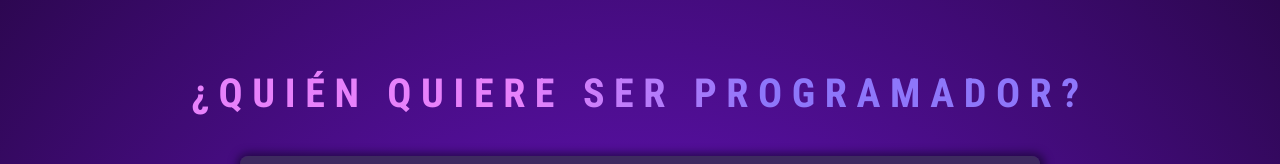
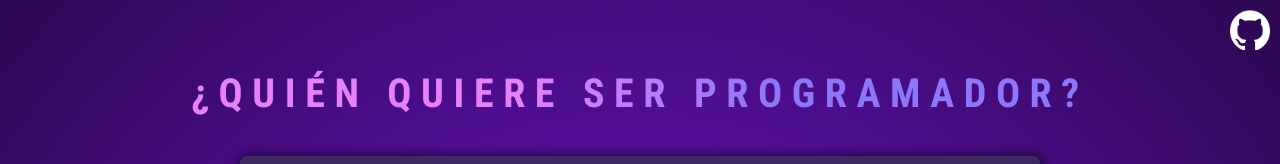
Before and after one commit to ShunTr-dev/react-quiz-app, a React (Vite) app: page / in a window 1280 px wide. Shown: the top 164 px of the page. Built offline with nearby package versions, Linux system fonts and the light colour scheme.

Commit message:
OctoCat logo and url

```diff
--- a/src/App.jsx
+++ b/src/App.jsx
@@ -1,13 +1,16 @@
-import Header from './components/Header';
-import Quiz from './components/Quiz';
+import Header from './components/Header'
+import Quiz from './components/Quiz'
+
+import OctoCat from './components/OctoCat'
 
 function App() {
     return (
         <>
+            <OctoCat url="https://github.com/ShunTr-dev/react-quiz-app" />
             <Header />
             <Quiz />
         </>
-    );
+    )
 }
 
-export default App;
+export default App
--- /dev/null
+++ b/src/components/OctoCat.jsx
@@ -0,0 +1,14 @@
+import octocat from '../assets/github-mark-white.png'
+
+export default function OctoCat({ url }) {
+
+    return (
+        <a
+            href={url}
+            target="_blank"
+            aria-label="View source on GitHub"
+            style={{ position: 'absolute', top: 10, right: 10, zIndex: 10 }}>
+            <img src={octocat} alt="GitHub Octocat" style={{ width: '40px', height: '40px' }} />
+        </a>
+    )
+}
--- a/src/components/Quiz.jsx
+++ b/src/components/Quiz.jsx
@@ -1,30 +1,28 @@
-import { useState, useCallback } from 'react';
+import { useState, useCallback } from 'react'
 
-import QUESTIONS from '../questions.js';
-import Question from './Question.jsx';
-import Summary from './Summary.jsx';
+import QUESTIONS from '../questions.js'
+import Question from './Question.jsx'
+import Summary from './Summary.jsx'
 
 export default function Quiz() {
-    const [userAnswers, setUserAnswers] = useState([]);
+    const [userAnswers, setUserAnswers] = useState([])
 
-    console.log(userAnswers);
-
-    const activeQuestionIndex = userAnswers.length;
-    const quizIsComplete = activeQuestionIndex === QUESTIONS.length;
+    const activeQuestionIndex = userAnswers.length
+    const quizIsComplete = activeQuestionIndex === QUESTIONS.length
 
     const handleSelectAnswer = useCallback(function handleSelectAnswer(selectedAnswer) {
         setUserAnswers((prevUserAnswers) => {
-            return [...prevUserAnswers, selectedAnswer];
-        });
-    }, []);
+            return [...prevUserAnswers, selectedAnswer]
+        })
+    }, [])
 
     if (quizIsComplete) {
-        return <Summary userAnswers={userAnswers} />;
+        return <Summary userAnswers={userAnswers} />
     }
 
     return (
         <div id="quiz">
             <Question key={activeQuestionIndex} index={activeQuestionIndex} onSelectAnswer={handleSelectAnswer} />
         </div>
-    );
+    )
 }
```
Also changed, not shown: src/assets/github-mark-white.png (added), src/index.css (indentation only), 1 other file (tests, documents, lock files or other folders).
